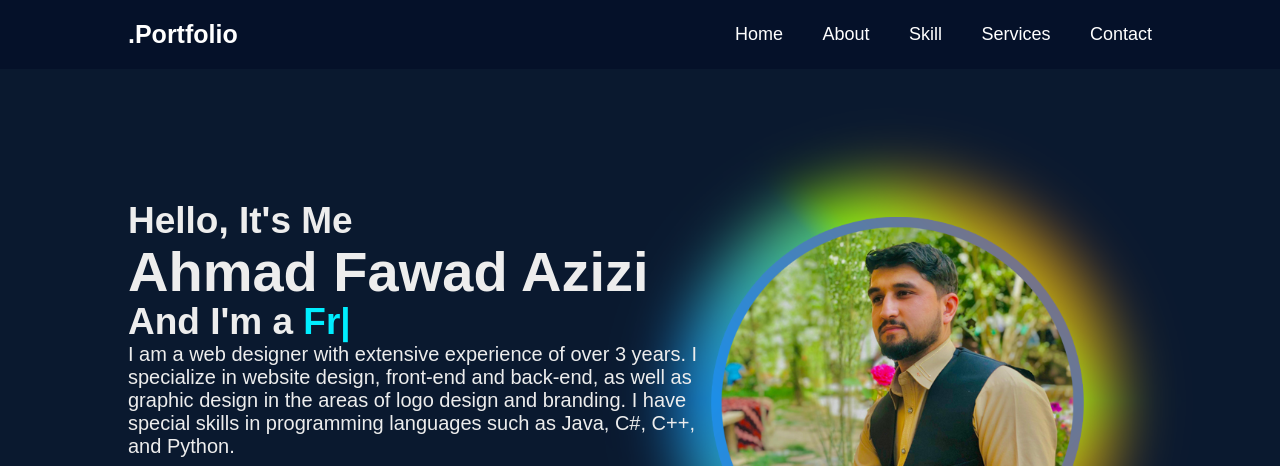
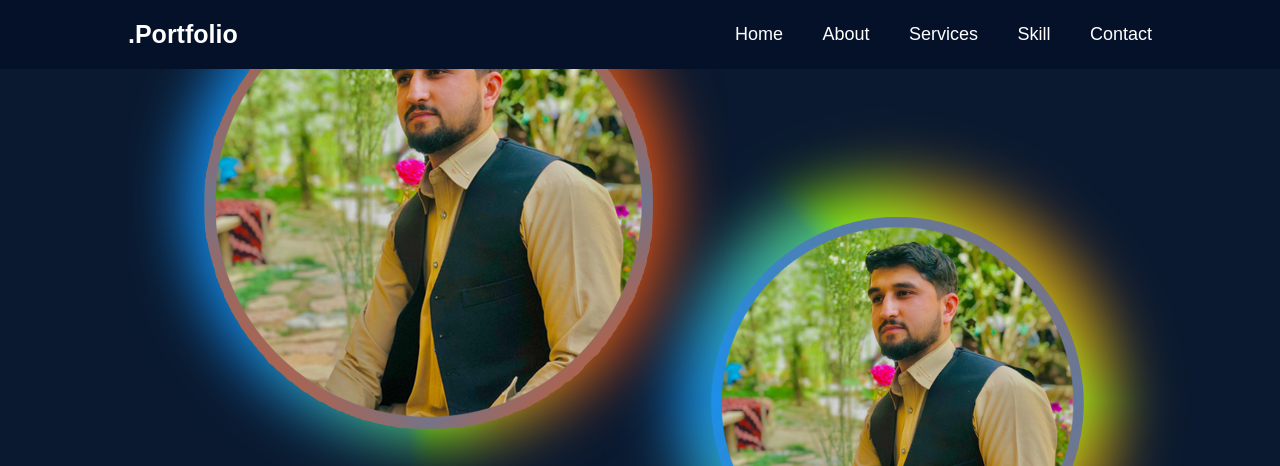
Before and after one commit to fawadazizi1979/Portfolio, a plain HTML site: page index.html in a window 1280 px wide. Shown: the top 466 px of the page. Drawn offline with nearby package versions, Linux system fonts and the light colour scheme.

Commit message:
Add files via upload

```diff
--- a/index.html
+++ b/index.html
@@ -19,13 +19,14 @@
         <nav class="navbar">
             <a href="#" style="--i:1" class="active">Home</a>
             <a href="#about" style="--i:2">About</a>
+            <a href="#services" style="--i:4">Services</a>
             <a href="#Skills" style="--i:3">Skill</a>
-            <a href="#services" style="--i:4">Services</a>
             <a href="#contact" style="--i:5">Contact</a>
         </nav>
     </header>
     <section class="home">
         <div class="home-content">
+            <img src="Images/Prof.png">
             <h3>Hello, It's Me</h3>
             <h1>Ahmad Fawad Azizi</h1>
             <h3>And I'm a <span class="text"></span></h3>
```
